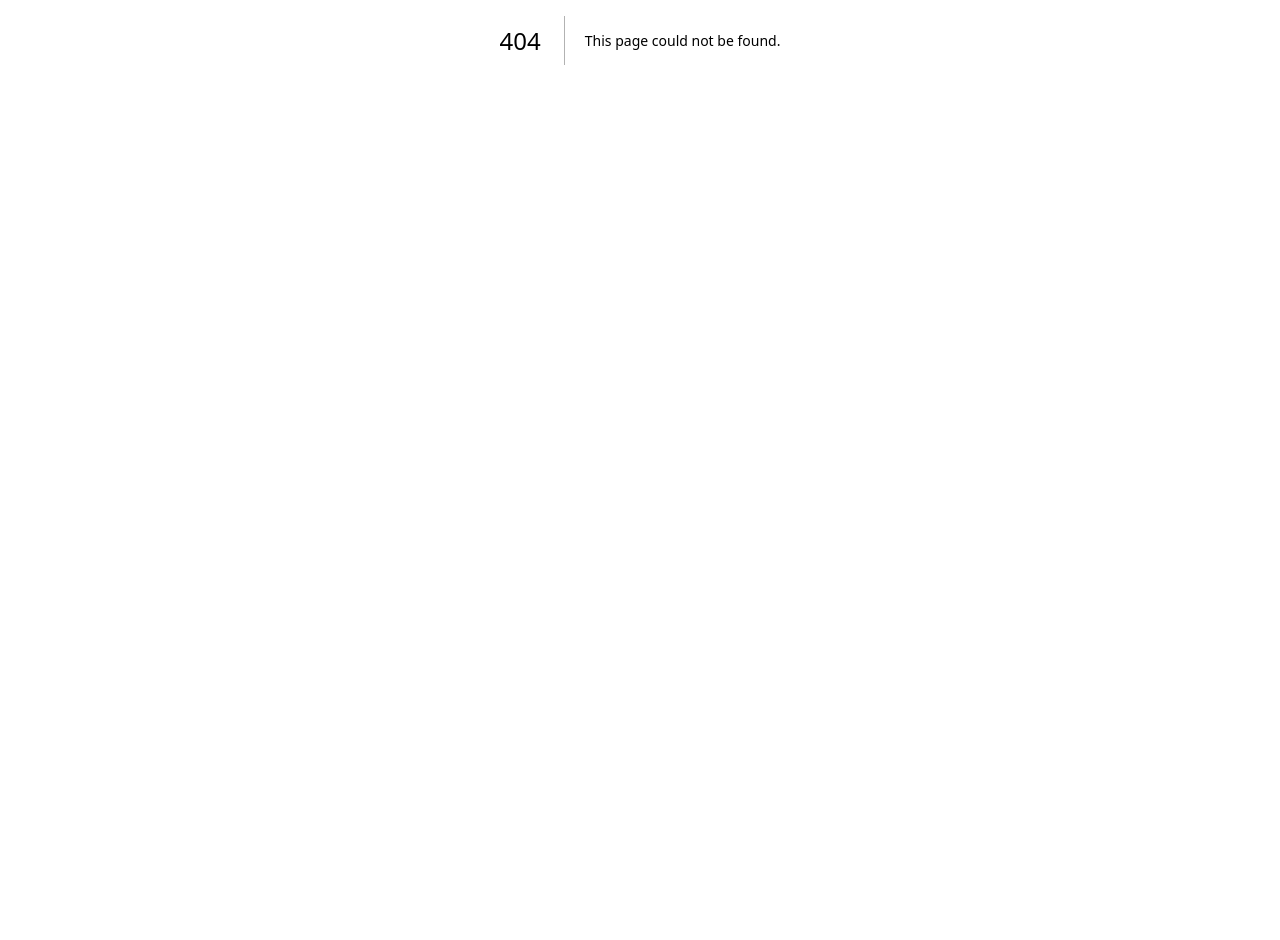
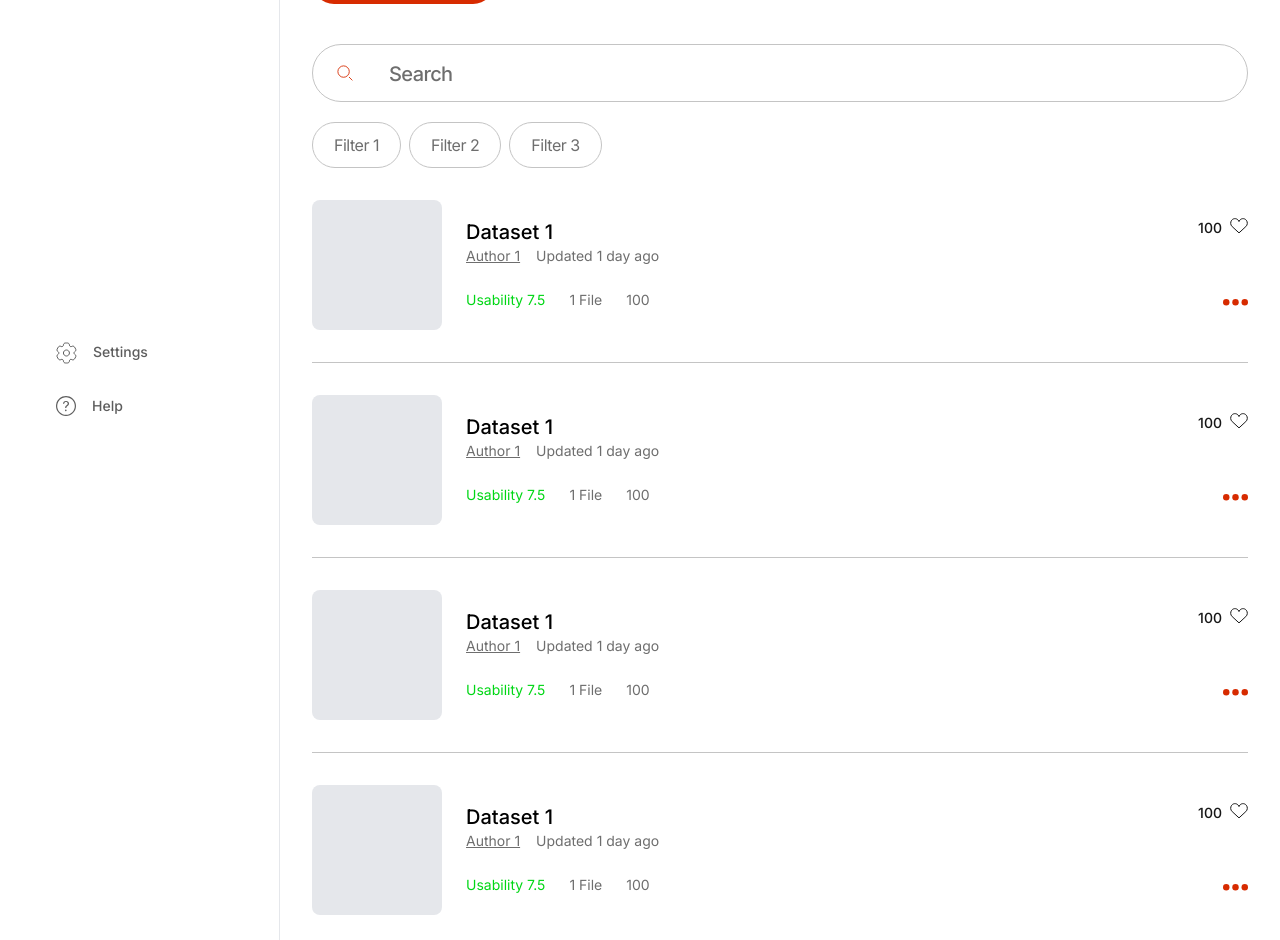
Before and after one commit to Train-AI-Group/Mikael-Frontend, a Next.js app: page /dashboard/datasets in a window 1280 px wide. Before the commit this address had no page. Shown: the part 360-1300 px from the top of the page. Before the commit the page ends 800 px from the top, so only its background shows below. Built offline with nearby package versions, Linux system fonts and the light colour scheme.

Commit message:
other pages

```diff
--- /dev/null
+++ b/app/dashboard/datasets/page.tsx
@@ -0,0 +1,65 @@
+import { DashboardHeading } from "@/components/DashboardHeading/DashboardHeading"
+import { Dataset } from "@/components/Dataset/Dataset"
+import { SearchDatasets } from "@/features/SearchDatasets/SearchDatasets"
+
+export default function Dashboard() {
+  return (
+    <>
+      <DashboardHeading
+        title="Explore Datasets"
+        description="Explore and utilize a diverse range of machine learning models, from advanced diffusion models to cutting-edge large language models (LLMs), tailored to meet various needs and applications."
+      />
+      <SearchDatasets />
+      <Dataset
+        title="Dataset 1"
+        authorName="Author 1"
+        updatedTimeAgo="1 day ago"
+        authorProfileUrl="https://example.com"
+        likesCount={100}
+        usability={7.5}
+        numberOfFiles={1}
+        weightOfFiles={100}
+      />
+      <Dataset
+        title="Dataset 1"
+        authorName="Author 1"
+        updatedTimeAgo="1 day ago"
+        authorProfileUrl="https://example.com"
+        likesCount={100}
+        usability={7.5}
+        numberOfFiles={1}
+        weightOfFiles={100}
+      />
+      <Dataset
+        title="Dataset 1"
+        authorName="Author 1"
+        updatedTimeAgo="1 day ago"
+        authorProfileUrl="https://example.com"
+        likesCount={100}
+        usability={7.5}
+        numberOfFiles={1}
+        weightOfFiles={100}
+      />
+      <Dataset
+        title="Dataset 1"
+        authorName="Author 1"
+        updatedTimeAgo="1 day ago"
+        authorProfileUrl="https://example.com"
+        likesCount={100}
+        usability={7.5}
+        numberOfFiles={1}
+        weightOfFiles={100}
+      />
+      <Dataset
+        title="Dataset 1"
+        authorName="Author 1"
+        updatedTimeAgo="1 day ago"
+        authorProfileUrl="https://example.com"
+        likesCount={100}
+        usability={7.5}
+        numberOfFiles={1}
+        weightOfFiles={100}
+      />
+    </>
+  )
+}
--- /dev/null
+++ b/app/dashboard/models/page.tsx
@@ -0,0 +1,12 @@
+import { DashboardHeading } from "@/components/DashboardHeading/DashboardHeading"
+
+export default function ModelsPage() {
+  return (
+    <>
+      <DashboardHeading
+        title="Models"
+        description="Explore and utilize a diverse range of machine learning models, from advanced diffusion models to cutting-edge large language models (LLMs), tailored to meet various needs and applications."
+      />
+    </>
+  )
+}
--- a/app/dashboard/page.tsx
+++ b/app/dashboard/page.tsx
@@ -1,24 +1,11 @@
 import { DashboardHeading } from "@/components/DashboardHeading/DashboardHeading"
-import { Dataset } from "@/components/Dataset/Dataset"
-import { SearchDatasets } from "@/features/SearchDatasets/SearchDatasets"
 
 export default function Dashboard() {
   return (
     <>
       <DashboardHeading
-        title="Explore Datasets"
-        description="Explore and utilize a diverse range of machine learning models, from advanced diffusion models to cutting-edge large language models (LLMs), tailored to meet various needs and applications."
-      />
-      <SearchDatasets />
-      <Dataset
-        title="Dataset 1"
-        authorName="Author 1"
-        updatedTimeAgo="1 day ago"
-        authorProfileUrl="https://example.com"
-        likesCount={100}
-        usability={7.5}
-        numberOfFiles={1}
-        weightOfFiles={100}
+        title="Home"
+        description="Welcome to the AI Hub, your gateway to a world of AI innovation and collaboration. Here, you can explore, upload, and use a wide range of machine learning models, datasets, and notebooks to fuel your projects and advance your research."
       />
     </>
   )
--- /dev/null
+++ b/app/dashboard/rankings/page.tsx
@@ -0,0 +1,12 @@
+import { DashboardHeading } from "@/components/DashboardHeading/DashboardHeading"
+
+export default function RankingsPage() {
+  return (
+    <>
+      <DashboardHeading
+        title="Rankings"
+        description="Discover the top-performing models based on their performance, usability, and community engagement."
+      />
+    </>
+  )
+}
```
